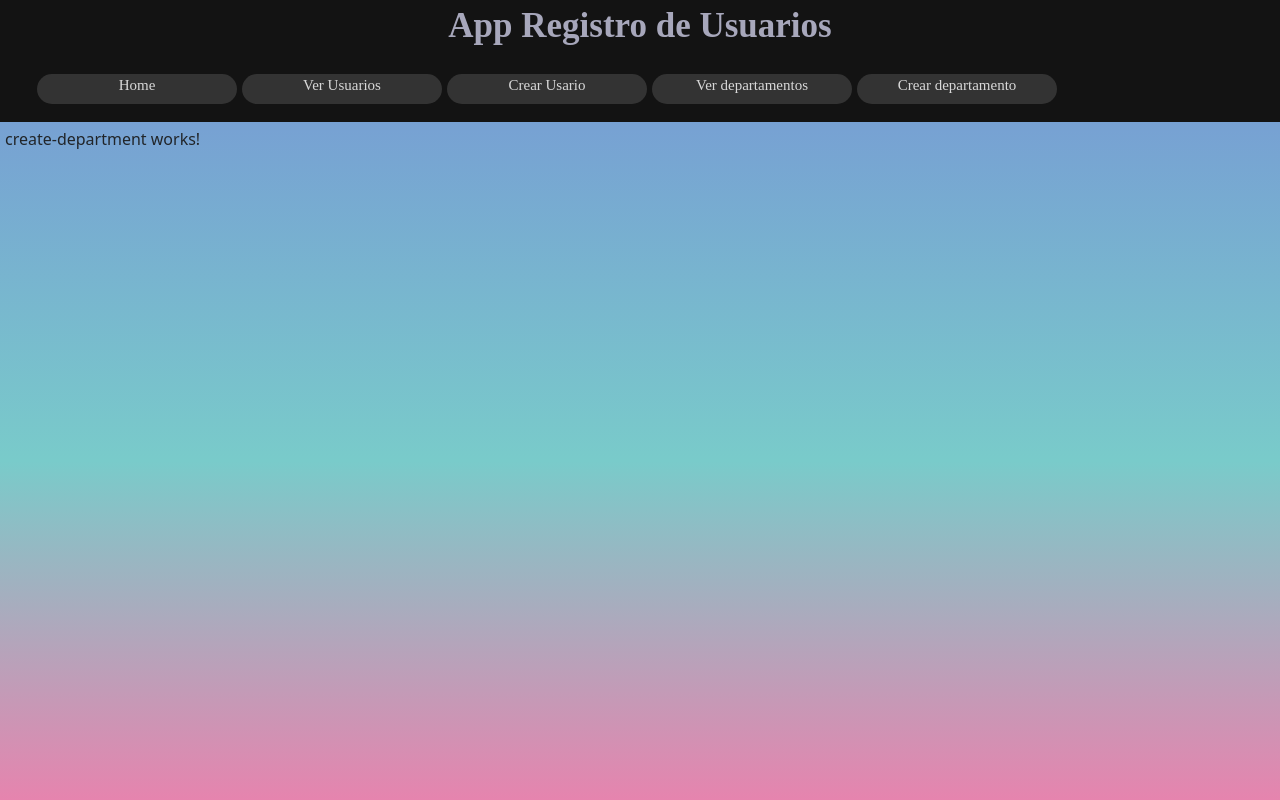
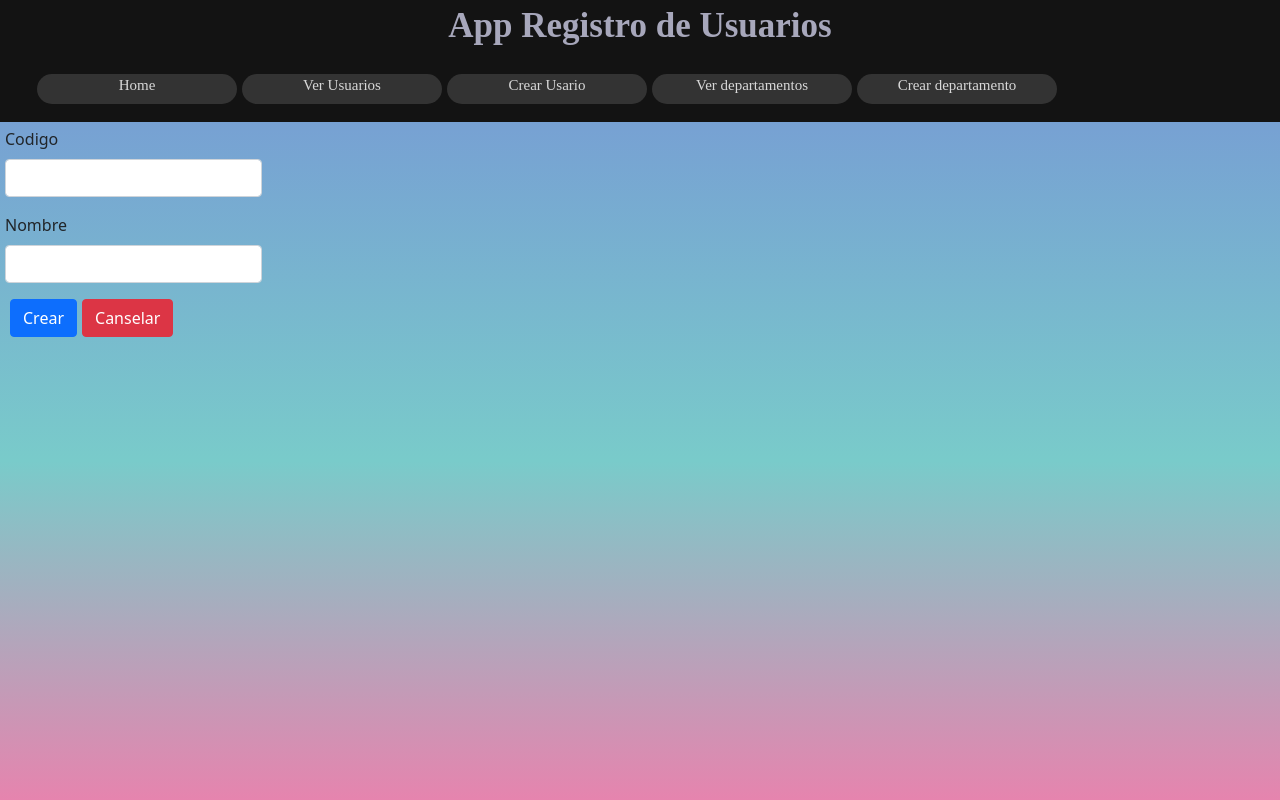
Before and after one commit to LuisEduardoFrias/front-end-registro-usuarios, an Angular app: page /departamentos/crear in a window 1280 px wide. Built offline with nearby package versions, Linux system fonts and the light colour scheme.

Commit message:
Completado.
hacer pruebas

```diff
--- a/src/app/DepartmentModule/Component/create-department/create-department.component.html
+++ b/src/app/DepartmentModule/Component/create-department/create-department.component.html
@@ -1 +1,3 @@
-<p>create-department works!</p>
+<form-department (Post)="Post($event)" cancelLink='./'>
+
+</form-department>
--- a/src/app/DepartmentModule/Component/create-department/create-department.component.ts
+++ b/src/app/DepartmentModule/Component/create-department/create-department.component.ts
@@ -1,15 +1,18 @@
 import { Component, OnInit } from '@angular/core';
+import { DepartmentDto } from 'src/app/Entities/Entities/department-dto';
+import { DepartmentService } from 'src/app/services/Services/Department/department.service';
 
 @Component({
   selector: 'app-create-department',
   templateUrl: './create-department.component.html',
   styleUrls: ['./create-department.component.css']
 })
-export class CreateDepartmentComponent implements OnInit {
+export class CreateDepartmentComponent{
 
-  constructor() { }
+  constructor(private DepartmentService: DepartmentService) { }
 
-  ngOnInit(): void {
+  Post(Department : DepartmentDto) {
+     this.DepartmentService.Post(Department).subscribe(observable => console.log(observable));
   }
 
 }
--- /dev/null
+++ b/src/app/DepartmentModule/Component/form-department/form-department.component.css
@@ -0,0 +1,3 @@
+button {
+    margin-left: 5px;
+}
--- /dev/null
+++ b/src/app/DepartmentModule/Component/form-department/form-department.component.html
@@ -0,0 +1,18 @@
+<form (submit)="Post()">
+
+    <div class="mb-3">
+        <label for="formFile" class="form-label">Codigo</label>
+        <input class="form-control" id="exampleFormControlInput1" formControlName="code" type="text">
+    </div>
+
+    <div class="mb-3">
+        <label for="formFileMultiple" class="form-label">Nombre</label>
+        <input class="form-control" id="exampleFormControlInput1" formControlName="name" type="text">
+    </div>
+
+    <div>
+        <button class="btn btn-primary">Crear</button>
+        <button class="btn btn-danger" (click)="Cancel()">Canselar</button>
+    </div>
+
+</form>
--- /dev/null
+++ b/src/app/DepartmentModule/Component/form-department/form-department.component.ts
@@ -0,0 +1,40 @@
+import { HttpClient } from '@angular/common/http';
+import { Component, EventEmitter, Input, OnInit, Output } from '@angular/core';
+import { FormBuilder, FormGroup, Validators } from '@angular/forms';
+import { Router } from '@angular/router';
+import { DepartmentDto } from 'src/app/Entities/Entities/department-dto';
+
+@Component({
+  selector: 'form-department',
+  templateUrl: './form-department.component.html',
+  styleUrls: ['./form-department.component.css'],
+  providers: [FormBuilder, HttpClient]
+})
+export class FormDepartment{
+
+  @Output()
+  post: EventEmitter<DepartmentDto> = new EventEmitter<DepartmentDto>();
+
+  @Input()
+  cancelLink: string;
+
+  public form: FormGroup;
+
+  constructor(private formBuild: FormBuilder, private router: Router)
+  {
+    this.form = formBuild.group(
+    {
+      code: ['', [Validators.required]],
+      name: ['', [Validators.required,Validators.max(25)]],
+    });
+  }
+
+  Post()
+  {
+    this.post.emit(this.form.value);
+  }
+
+  Cancel() {
+    this.router.navigate([this.cancelLink]);
+  }
+}
--- a/src/app/DepartmentModule/Component/show-departmet/show-departmet.component.ts
+++ b/src/app/DepartmentModule/Component/show-departmet/show-departmet.component.ts
@@ -9,10 +9,10 @@ import { DepartmentService } from 'src/app/services/Services/Department/departme
 })
 export class ShowDepartmetComponent {
 
-  depart: DepartmentDto[];
+  public depart: DepartmentDto[];
 
   constructor(private departmetService: DepartmentService)
   {
-    departmetService.Get().subscribe(oberver => console.log(oberver));
+    departmetService.Get().subscribe(oberver => {this.depart = oberver});
   }
 }
--- a/src/app/DepartmentModule/Models/department.module.ts
+++ b/src/app/DepartmentModule/Models/department.module.ts
@@ -5,11 +5,13 @@ import { DepartmentRoutingModule } from './department-routing.module';
 //component
 import { CreateDepartmentComponent } from 'src/app/DepartmentModule/Component/create-department/create-department.component';
 import { ShowDepartmetComponent } from 'src/app/DepartmentModule/Component/show-departmet/show-departmet.component';
+import { FormDepartment } from 'src/app/DepartmentModule/Component/form-department/form-department.component';
 
 @NgModule({
   declarations: [
     CreateDepartmentComponent,
-    ShowDepartmetComponent
+    ShowDepartmetComponent,
+    FormDepartment,
   ],
   imports: [
     CommonModule,
--- a/src/app/UserModule/Components/create-user/create-user.component.ts
+++ b/src/app/UserModule/Components/create-user/create-user.component.ts
@@ -7,12 +7,9 @@ import { UserService } from 'src/app/services/Services/User/user.service';
   templateUrl: './create-user.component.html',
   styleUrls: ['./create-user.component.css']
 })
-export class CreateUserComponent implements OnInit {
+export class CreateUserComponent{
 
   constructor(private UserService: UserService) { }
-
-  ngOnInit(): void {
-  }
 
   Post(createUser : CreateUserDto) {
      this.UserService.Post(createUser).subscribe(observable => console.log(observable));
--- a/src/app/UserModule/Components/form-user/form-user.component.html
+++ b/src/app/UserModule/Components/form-user/form-user.component.html
@@ -4,10 +4,12 @@
         <label for="formFile" class="form-label">Nombre</label>
         <input class="form-control" id="exampleFormControlInput1" formControlName="name" type="text">
     </div>
+
     <div class="mb-3">
         <label for="formFileMultiple" class="form-label">Apellido</label>
         <input class="form-control" id="exampleFormControlInput1" formControlName="lastName" type="text">
     </div>
+
     <div class="mb-3">
         <label for="formFileDisabled" class="form-label">Sexo</label>
 
@@ -18,30 +20,34 @@
         </select>
 
     </div>
+
     <div class="mb-3">
         <label for="formFileSm" class="form-label">Cédula</label>
         <input class="form-control" id="exampleFormControlInput1" formControlName="identificationCard" type="text">
     </div>
+
     <div>
         <label for="formFileLg" class="form-label">Fecha de nacimiento</label>
         <input class="form-control" id="exampleFormControlInput1" formControlName="birthDay" type="text">
     </div>
+
     <div class="mb-3">
         <label for="formFileSm" class="form-label">Posición</label>
         <input class="form-control" id="exampleFormControlInput1" formControlName="position" type="text">
     </div>
+
     <div class="mb-3">
         <label for="formFileLg" class="form-label">Supervisor impediato</label>
         <input class="form-control" id="exampleFormControlInput1" formControlName="immediateSupervisor" type="text">
     </div>
 
     <div class="mb-3">
+
         <label for="formFileLg" class="form-label">Supervisor impediato</label>
 
         <select class="form-select" formControlName="DepartmentId" aria-label="Default select example">
         <option selected>Departamento</option>
-        <option value="m">Masculino</option>
-        <option value="f">Femenino</option>
+        <option *ngFor="let d of Departments" value="{{d.code}}">{{o.name}}</option>
         </select>
 
     </div>
--- a/src/app/UserModule/Components/form-user/form-user.component.ts
+++ b/src/app/UserModule/Components/form-user/form-user.component.ts
@@ -3,6 +3,8 @@ import { Component, EventEmitter, Input, OnInit, Output } from '@angular/core';
 import { FormBuilder, FormGroup, Validators } from '@angular/forms';
 import { Router } from '@angular/router';
 import { CreateUserDto } from 'src/app/Entities/Entities/create-user-dto';
+import { DepartmentDto } from 'src/app/Entities/Entities/department-dto';
+import { DepartmentService } from 'src/app/services/Services/Department/department.service';
 
 @Component({
   selector: 'form-user',
@@ -13,15 +15,19 @@ import { CreateUserDto } from 'src/app/Entities/Entities/create-user-dto';
 export class FormUser{
 
   @Output()
-  post: EventEmitter<CreateUserDto>;
+  post: EventEmitter<CreateUserDto> = new EventEmitter<CreateUserDto>();
 
   @Input()
   cancelLink: string;
 
   public form: FormGroup;
+  public Departments: DepartmentDto[];
 
-  constructor(private formBuild: FormBuilder, private router: Router)
+  constructor(private formBuild: FormBuilder, private router: Router, private Depar : DepartmentService)
   {
+
+    this.Depar.Get().subscribe(o => this.Departments = o);
+
     this.form = formBuild.group(
     {
       name: ['', [Validators.required,Validators.max(25)]],
```
